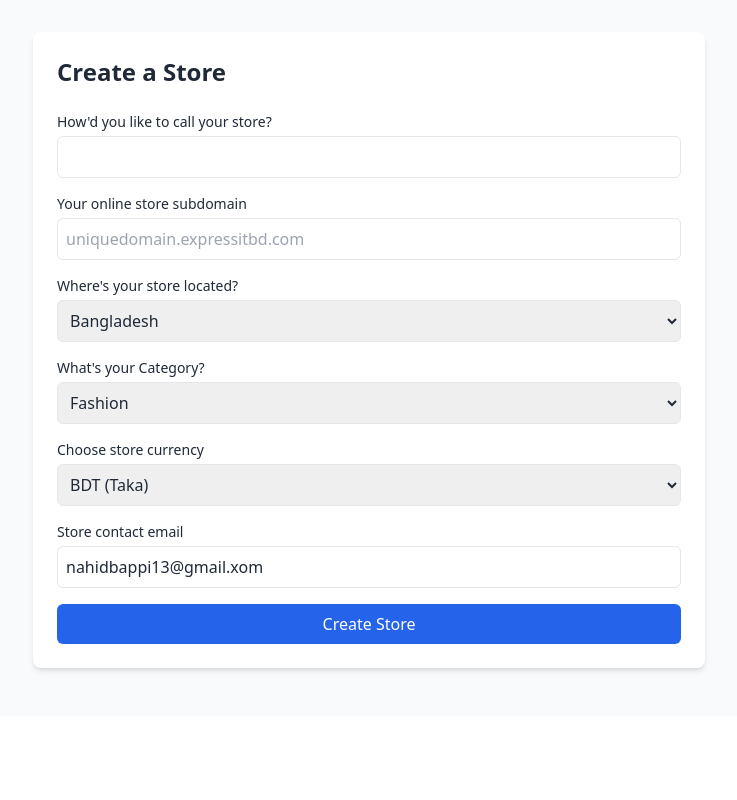
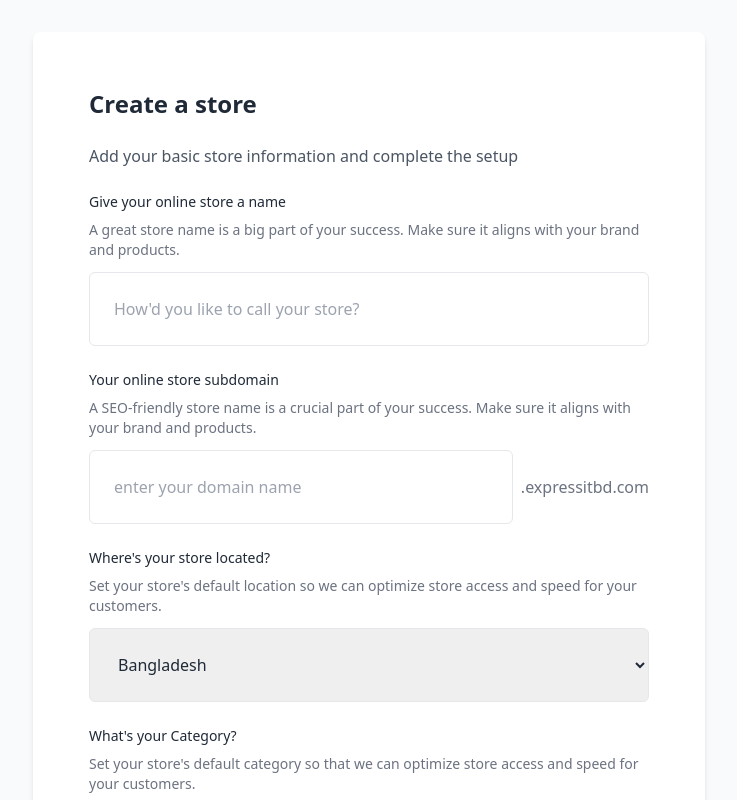
Before and after one commit to nbappi13/FashionTrendify, a React (Vite) app in the folder fashiontrendify-client-side/: page / in a window 1280 px wide. Shown: the part 560-1360 px from the top of the page, without its empty margins (271-1008 px from the left). Before the commit the page ends 1276 px from the top, so only its background shows below. Built offline with nearby package versions, Linux system fonts and the light colour scheme.

Commit message:
fixed domain check issues and completed task 1

```diff
--- a/fashiontrendify-client-side/package.json
+++ b/fashiontrendify-client-side/package.json
@@ -17,7 +17,9 @@
     "react": "^19.0.0",
     "react-dom": "^19.0.0",
     "react-router-dom": "^7.2.0",
-    "sort-by": "^1.2.0"
+    "regex": "^6.0.1",
+    "sort-by": "^1.2.0",
+    "sweetalert2": "^11.17.2"
   },
   "devDependencies": {
     "@eslint/js": "^9.19.0",
--- a/fashiontrendify-client-side/src/components/CreateStoreForm.jsx
+++ b/fashiontrendify-client-side/src/components/CreateStoreForm.jsx
@@ -1,152 +1,225 @@
-import { useState } from 'react';
-import axios from 'axios';
+import { useState } from "react";
+import axios from "axios";
+import Swal from "sweetalert2";
 
 const CreateStoreForm = () => {
   const [formData, setFormData] = useState({
-    storeName: '',
-    domain: '',
-    location: 'Bangladesh',
-    category: 'Fashion',
-    currency: 'BDT (Taka)',
-    email: 'nahidbappi13@gmail.xom',
+    name: "",
+    domain: "",
+    country: "Bangladesh",
+    category: "Fashion",
+    currency: "BDT",
+    email: "",
   });
+
+  const [errors, setErrors] = useState({});
 
   const handleChange = (e) => {
     setFormData({ ...formData, [e.target.name]: e.target.value });
   };
 
+  const validateEmail = (email) => {
+    const emailRegex = /^[^\s@]+@[^\s@]+\.[^\s@]+$/;
+    return emailRegex.test(email);
+  };
+
   const checkDomainAvailability = async (domain) => {
     try {
       const response = await axios.get(
-        `https://interview-task-green.vercel.app/task/domains/check/${domain}`
+        `https://interview-task-green.vercel.app/task/domains/check/${domain}.expressitbd.com`
       );
       return response.data.available;
     } catch (error) {
-      console.error('Domain check error:', error);
+      console.error("Domain check error:", error);
       return false;
     }
   };
 
   const handleSubmit = async (e) => {
     e.preventDefault();
+    let validationErrors = {};
+
+    if (formData.name.trim().length < 3) {
+      validationErrors.name = "Store name must be at least 3 characters";
+    }
+
+    if (!validateEmail(formData.email.trim())) {
+      validationErrors.email = "Invalid email format";
+    }
+
+    const isAvailable = await checkDomainAvailability(formData.domain);
+    if (isAvailable) {
+      validationErrors.domain =
+        "Domain is already taken. Please choose another.";
+    }
+
+    if (Object.keys(validationErrors).length > 0) {
+      setErrors(validationErrors);
+      return;
+    }
+
     try {
-      const isAvailable = await checkDomainAvailability(formData.domain);
+      const postData = {
+        name: formData.name.trim(),
+        domain: formData.domain,
+        country: formData.country,
+        category: formData.category,
+        currency: formData.currency,
+        email: formData.email.trim(),
+      };
 
-      if (!isAvailable) {
       const response = await axios.post(
-          'https://interview-task-green.vercel.app/task/stores/create',
-          formData
+        "https://interview-task-green.vercel.app/task/stores/create",
+        postData,
+        { headers: { "Content-Type": "application/json" } }
       );
-        alert('Store created successfully!');
-      } else {
-        alert('Domain is available. Choose another.');
-      }
+      Swal.fire({
+        title: "Success!",
+        text: "Store created successfully!",
+        icon: "success",
+        confirmButtonText: "OK"
+      });
     } catch (error) {
-
-      console.error('API Error:', error.response?.data || error.message);
-      alert(`Error: ${error.response?.data?.message || 'Check the console for details'}`);
+      console.error("API Validation Errors:", error.response?.data?.error);
+      alert(`Error: ${error.response?.data?.message || "Check console"}`);
     }
   };
 
   return (
-    <div className="max-w-2xl mx-auto p-6 bg-white rounded-lg shadow-md">
-      <h2 className="text-2xl font-bold mb-6">Create a Store</h2>
-      <form onSubmit={handleSubmit} className="space-y-4">
+    <div className="max-w-2xl mx-auto p-6 bg-white rounded-lg shadow-md sm:p-8 md:p-10 lg:p-12 xl:p-14">
+      <h2 className="text-2xl font-bold mb-6">Create a store</h2>
+      <p className="text-gray-600 mb-6">
+        Add your basic store information and complete the setup
+      </p>
+
+      <form onSubmit={handleSubmit} className="space-y-6">
+        <div>
+          <label className="block text-sm font-medium mb-2">
+            Give your online store a name
+          </label>
+          <p className="text-gray-500 text-sm mb-3">
+            A great store name is a big part of your success. Make sure it
+            aligns with your brand and products.
+          </p>
+          <input
+            type="text"
+            name="name"
+            value={formData.name}
+            onChange={handleChange}
+            className="w-full p-2 border rounded-md sm:p-3 md:p-4 lg:p-5 xl:p-6"
+            placeholder="How'd you like to call your store?"
+            required
+          />
+          {errors.name && (
+            <p className="text-red-500 text-sm mt-1">{errors.name}</p>
+          )}
+        </div>
 
         <div>
-          <label className="block text-sm font-medium mb-1">
-            How'd you like to call your store?
-          </label>
-          <input
-            type="text"
-            name="storeName"
-            value={formData.storeName}
-            onChange={handleChange}
-            className="w-full p-2 border rounded-md"
-            required
-          />
-        </div>
-
-
-        <div>
-          <label className="block text-sm font-medium mb-1">
+          <label className="block text-sm font-medium mb-2">
             Your online store subdomain
           </label>
+          <p className="text-gray-500 text-sm mb-3">
+            A SEO-friendly store name is a crucial part of your success. Make
+            sure it aligns with your brand and products.
+          </p>
+          <div className="flex flex-col sm:flex-row items-center gap-2">
             <input
               type="text"
               name="domain"
               value={formData.domain}
               onChange={handleChange}
-            onBlur={() => checkDomainAvailability(formData.domain)}
-            className="w-full p-2 border rounded-md"
-            placeholder="uniquedomain.expressitbd.com"
+              className="flex-1 p-2 border rounded-md sm:p-3 md:p-4 lg:p-5 xl:p-6"
+              placeholder="enter your domain name"
               required
             />
+            <span className="text-gray-500 whitespace-nowrap">
+              .expressitbd.com
+            </span>
+          </div>
+          {errors.domain && (
+            <p className="text-red-500 text-sm mt-1">{errors.domain}</p>
+          )}
         </div>
 
-
         <div>
-          <label className="block text-sm font-medium mb-1">
+          <label className="block text-sm font-medium mb-2">
             Where's your store located?
           </label>
+          <p className="text-gray-500 text-sm mb-3">
+            Set your store's default location so we can optimize store access
+            and speed for your customers.
+          </p>
           <select
-            name="location"
-            value={formData.location}
+            name="country"
+            value={formData.country}
             onChange={handleChange}
-            className="w-full p-2 border rounded-md"
+            className="w-full p-2 border rounded-md sm:p-3 md:p-4 lg:p-5 xl:p-6"
           >
             <option>Bangladesh</option>
           </select>
         </div>
 
-
         <div>
-          <label className="block text-sm font-medium mb-1">
+          <label className="block text-sm font-medium mb-2">
             What's your Category?
           </label>
+          <p className="text-gray-500 text-sm mb-3">
+            Set your store's default category so that we can optimize store
+            access and speed for your customers.
+          </p>
           <select
             name="category"
             value={formData.category}
             onChange={handleChange}
-            className="w-full p-2 border rounded-md"
+            className="w-full p-2 border rounded-md sm:p-3 md:p-4 lg:p-5 xl:p-6"
           >
             <option>Fashion</option>
           </select>
         </div>
 
-
         <div>
-          <label className="block text-sm font-medium mb-1">
+          <label className="block text-sm font-medium mb-2">
             Choose store currency
           </label>
+          <p className="text-gray-500 text-sm mb-3">
+            This is the main currency you wish to sell in.
+          </p>
           <select
             name="currency"
             value={formData.currency}
             onChange={handleChange}
-            className="w-full p-2 border rounded-md"
+            className="w-full p-2 border rounded-md sm:p-3 md:p-4 lg:p-5 xl:p-6"
           >
             <option>BDT (Taka)</option>
           </select>
         </div>
 
-
         <div>
-          <label className="block text-sm font-medium mb-1">
+          <label className="block text-sm font-medium mb-2">
             Store contact email
           </label>
+          <p className="text-gray-500 text-sm mb-3">
+            This is the email you'll use to send notifications to and receive
+            orders from customers.
+          </p>
           <input
             type="email"
             name="email"
             value={formData.email}
             onChange={handleChange}
-            className="w-full p-2 border rounded-md"
+            className="w-full p-2 border rounded-md sm:p-3 md:p-4 lg:p-5 xl:p-6"
+            placeholder="you@example.com"
             required
           />
+          {errors.email && (
+            <p className="text-red-500 text-sm mt-1">{errors.email}</p>
+          )}
         </div>
 
         <button
           type="submit"
-          className="w-full bg-blue-600 text-white py-2 px-4 rounded-md hover:bg-blue-700"
+          className="w-full bg-blue-600 text-white py-3 px-4 rounded-md hover:bg-blue-700 text-sm font-medium sm:py-4 md:py-5 lg:py-6 xl:py-7"
         >
           Create Store
         </button>
```
Also changed, not shown: 1 other file (tests, documents, lock files or other folders). Lines whose indentation alone changed are shown as unchanged.
